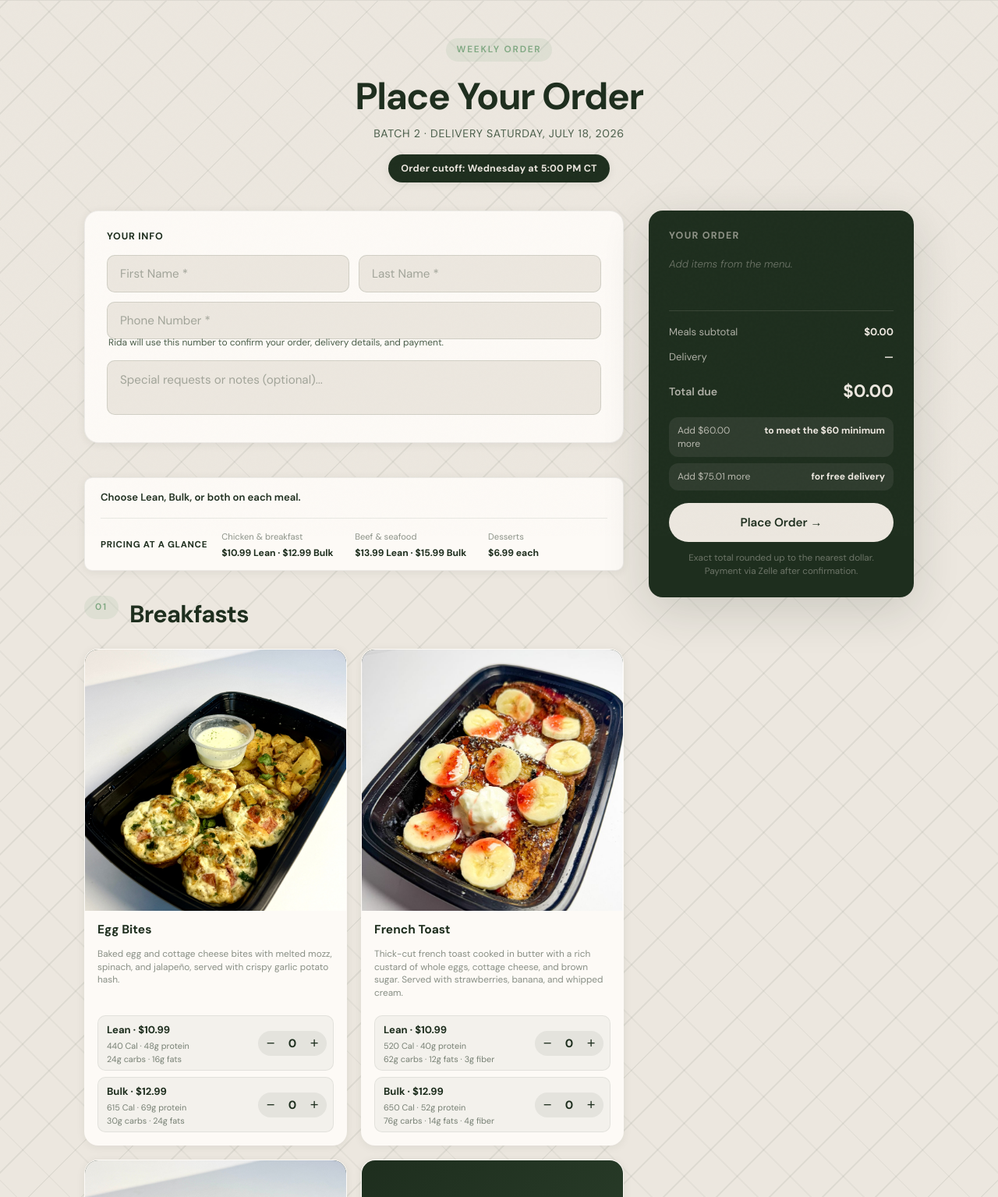
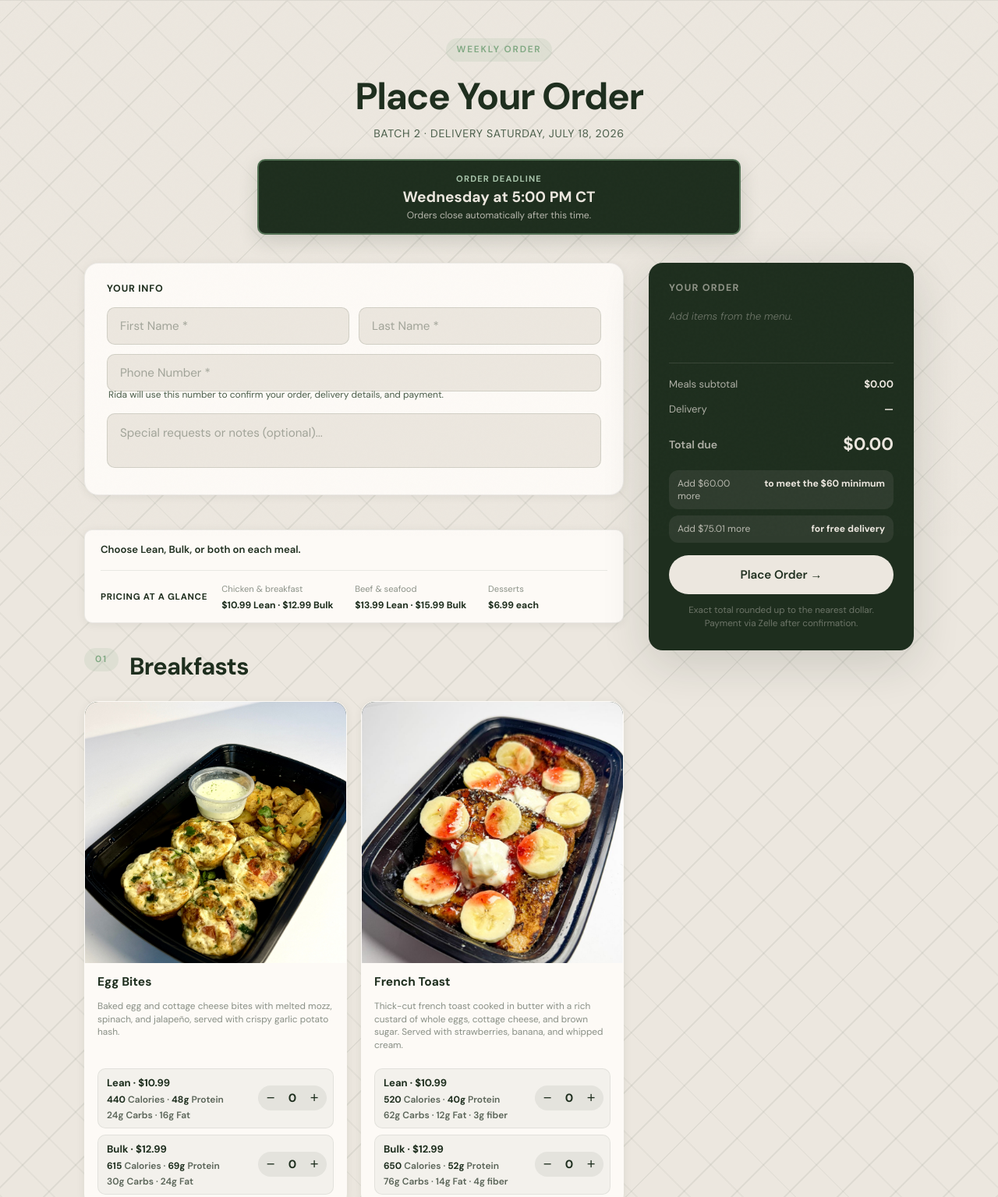
Before and after one commit to getprpd-sudo/getprpd-website-repo, a website: page order.html in a window 1280 px wide. Shown: the part 113-1648 px from the top of the page at 78% size. Drawn offline with Linux system fonts and the light colour scheme.

Commit message:
Improve order deadline and macro readability

```diff
--- a/order.html
+++ b/order.html
@@ -38,17 +38,35 @@
       text-transform: uppercase;
     }
     .order-cutoff {
-      display: inline-flex;
+      display: flex;
+      flex-direction: column;
       align-items: center;
-      margin-top: 14px;
-      padding: 8px 16px;
-      border-radius: 100px;
+      justify-content: center;
+      gap: 3px;
+      width: min(100%, 620px);
+      margin: 20px auto 0;
+      padding: 14px 22px 15px;
+      border: 2px solid rgba(127,168,130,0.55);
+      border-radius: var(--radius-sm);
       background: var(--green);
       color: var(--cream);
-      font-size: 0.78rem;
-      font-weight: 700;
-      letter-spacing: 0.02em;
-      box-shadow: var(--shadow-sm);
+      box-shadow: 0 8px 24px rgba(30,46,30,0.16);
+    }
+    .order-cutoff__label {
+      color: var(--sage-light);
+      font-size: 0.7rem;
+      font-weight: 800;
+      letter-spacing: 0.1em;
+      text-transform: uppercase;
+    }
+    .order-cutoff strong {
+      font-size: clamp(1rem, 2vw, 1.2rem);
+      line-height: 1.25;
+    }
+    .order-cutoff__note {
+      color: rgba(236,231,223,0.74);
+      font-size: 0.76rem;
+      line-height: 1.35;
     }
 
     /* ── Layout ── */
@@ -205,24 +223,18 @@
     .dish-macros {
       display: flex;
       flex-wrap: wrap;
-      gap: 5px;
+      gap: 6px;
     }
     .macro-chip {
-      font-size: 0.66rem;
-      font-weight: 700;
-      letter-spacing: 0.03em;
-      color: #1e3d22;
-      background: linear-gradient(
-        180deg,
-        rgba(55, 100, 60, 0.22) 0%,
-        rgba(25, 65, 30, 0.13) 100%
-      );
-      border: 1.5px solid rgba(40, 90, 45, 0.5);
-      border-top-color: rgba(15, 55, 20, 0.65);
-      border-bottom-color: rgba(140, 190, 145, 0.5);
-      padding: 4px 11px;
+      font-size: 0.75rem;
+      font-weight: 800;
+      color: var(--green);
+      background: rgba(255,255,255,0.72);
+      border: 1px solid rgba(30,46,30,0.2);
+      padding: 6px 10px;
       border-radius: 100px;
       white-space: nowrap;
+      box-shadow: 0 1px 3px rgba(30,46,30,0.06);
       box-shadow:
         inset 0 2px 4px rgba(0, 0, 0, 0.14),
         inset 0 1px 1px rgba(0, 0, 0, 0.08),
@@ -339,7 +351,7 @@
     .tier-order-info {
       display: flex;
       flex-direction: column;
-      gap: 2px;
+      gap: 3px;
       min-width: 0;
     }
     .tier-order-info strong {
@@ -348,9 +360,15 @@
       color: var(--green);
     }
     .tier-order-info span {
-      font-size: 0.68rem;
-      line-height: 1.35;
-      color: rgba(30,46,30,0.58);
+      font-size: 0.75rem;
+      font-weight: 600;
+      line-height: 1.4;
+      color: rgba(30,46,30,0.72);
+    }
+    .tier-order-info span strong {
+      font-size: inherit;
+      font-weight: 800;
+      color: var(--green);
     }
 
     /* Qty controls */
@@ -642,6 +660,10 @@
       .dish-grid { grid-template-columns: 1fr 1fr; }
     }
     @media (max-width: 560px) {
+      .order-cutoff {
+        width: 100%;
+        padding: 13px 16px 14px;
+      }
       .dish-grid { grid-template-columns: 1fr; }
       .name-row { grid-template-columns: 1fr; }
       .order-info-card { padding: 20px 16px; }
@@ -683,7 +705,11 @@
       <span class="section-label">Weekly Order</span>
       <h1>Place Your Order</h1>
       <p class="order-hero__meta" id="batchMeta"></p>
-      <p class="order-cutoff" id="orderCutoff">Order cutoff: Wednesday at 5:00 PM CT</p>
+      <div class="order-cutoff" role="note" aria-label="Weekly order deadline">
+        <span class="order-cutoff__label">Order deadline</span>
+        <strong id="orderCutoff">Wednesday at 5:00 PM CT</strong>
+        <span class="order-cutoff__note">Orders close automatically after this time.</span>
+      </div>
     </div>
   </section>
 
@@ -978,8 +1004,8 @@
       return `<div class="tier-order-row">
         <div class="tier-order-info">
           <strong>${label} &middot; $${price.toFixed(2)}</strong>
-          <span>${macros.cal} Cal &middot; ${macros.protein}g protein</span>
-          <span>${macros.carbs}g carbs &middot; ${macros.fat}g fats${fiber}</span>
+          <span><strong>${macros.cal}</strong> Calories &middot; <strong>${macros.protein}g</strong> Protein</span>
+          <span>${macros.carbs}g Carbs &middot; ${macros.fat}g Fat${fiber}</span>
         </div>
         <div class="qty-ctrl">
           <button class="qty-btn" onclick="changeQty('${dish.id}', '${keySuffix}', -1)" aria-label="Remove one ${label.toLowerCase()} ${dish.name}">−</button>
@@ -995,7 +1021,7 @@
     function renderMenu() {
       document.getElementById('batchMeta').textContent =
         `Batch ${BATCH.number}  ·  Delivery ${BATCH.deliveryDate}`;
-      document.getElementById('orderCutoff').textContent = 'Order cutoff: ' + BATCH.cutoffLabel;
+      document.getElementById('orderCutoff').textContent = BATCH.cutoffLabel;
       document.getElementById('successDelivery').textContent = BATCH.deliveryDate;
 
       ['breakfasts', 'mains', 'desserts'].forEach(section => {
```
